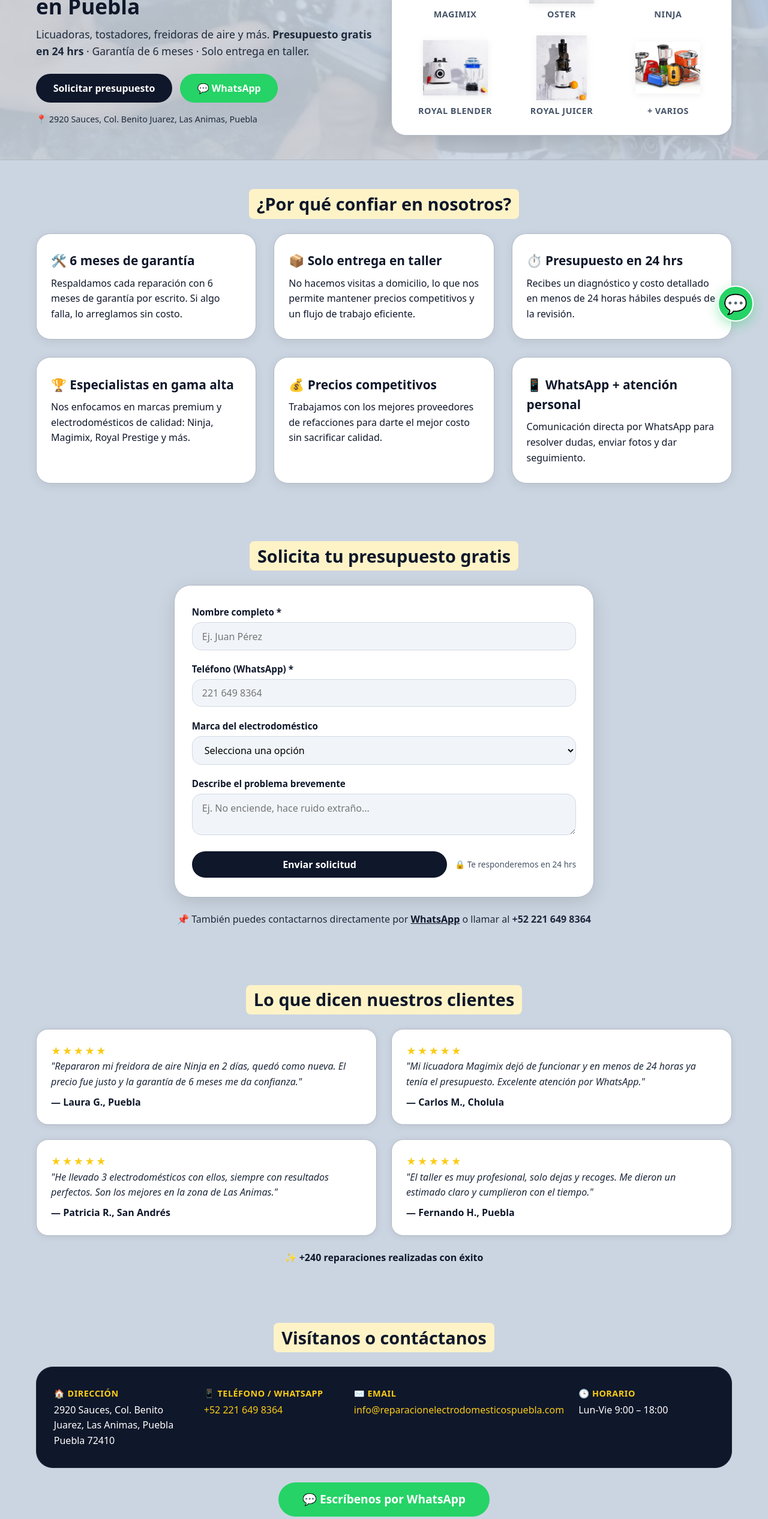
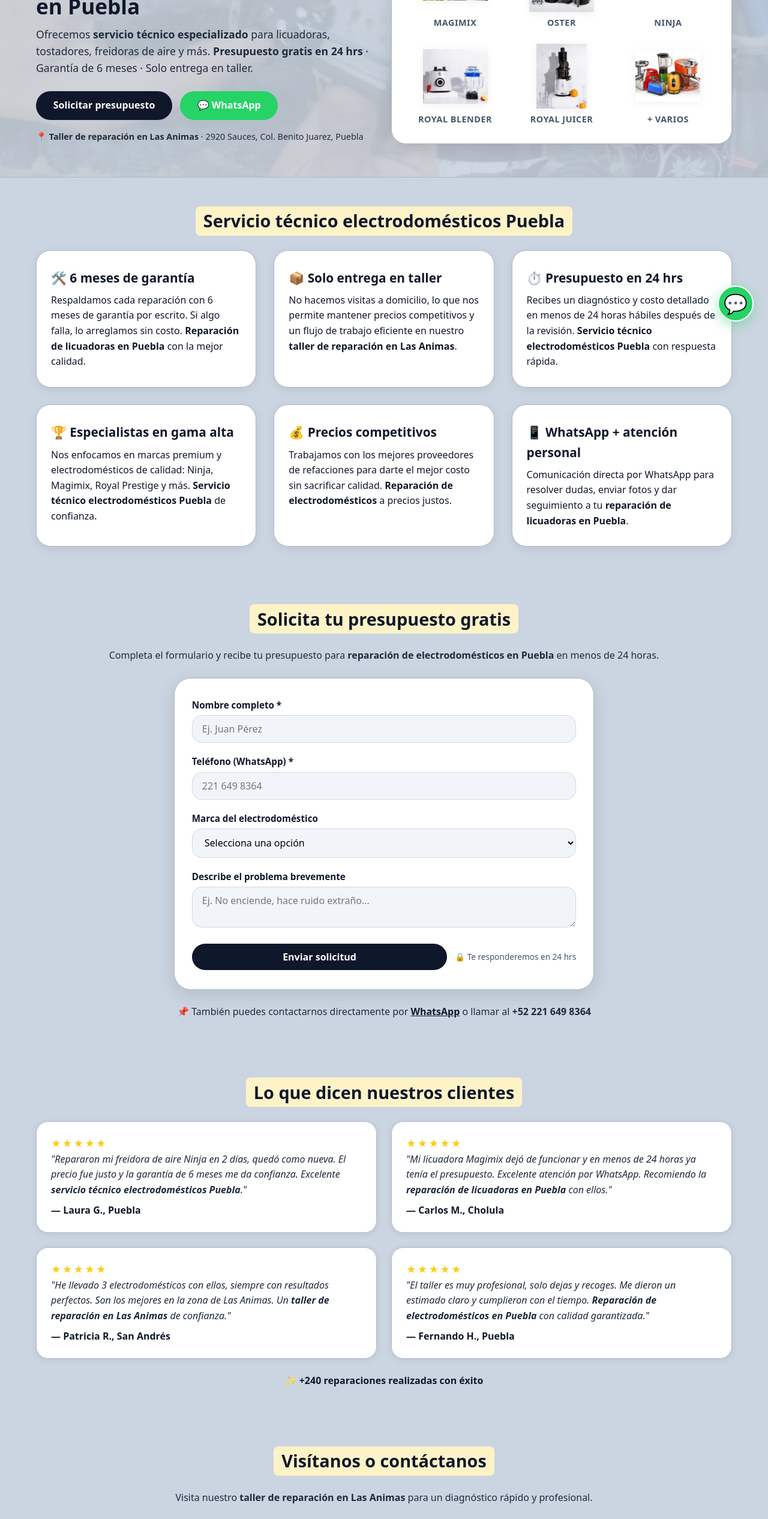
Before and after one commit to pafoxworth123/reparacionelectrodomesticospuebla.com, a plain HTML site: page index.html in a window 1280 px wide. Shown: the part 240-2772 px from the top of the page at 60% size. Drawn offline with Linux system fonts and the light colour scheme.

Commit message:
Add files via upload

```diff
--- a/index.html
+++ b/index.html
@@ -4,9 +4,9 @@
   <meta charset="UTF-8">
   <meta name="viewport" content="width=device-width, initial-scale=1.0, maximum-scale=1.0, user-scalable=yes">
 
-  <title>Reparación de Electrodomésticos en Puebla | Reparaciones Electrodomésticos Puebla</title>
-  <meta name="description" content="Reparación profesional de electrodomésticos en Puebla. Licuadoras, tostadores, freidoras de aire y más. Garantía de 6 meses, presupuestos gratis en 24 hrs. Solo entrega en taller.">
-  <meta name="keywords" content="reparación electrodomésticos Puebla, reparación licuadoras, reparación tostadores, taller eléctrico Las Animas">
+  <title>Reparación de Electrodomésticos en Puebla | Servicio Técnico Especializado</title>
+  <meta name="description" content="Reparación de electrodomésticos en Puebla. Servicio técnico para licuadoras, tostadores y freidoras de aire. Taller de reparación en Las Animas. Garantía 6 meses, presupuesto gratis en 24 hrs.">
+  <meta name="keywords" content="reparación electrodomésticos Puebla, reparación de licuadoras en Puebla, taller de reparación Las Animas, servicio técnico electrodomésticos Puebla, reparación tostadores, taller eléctrico">
 
   <meta name="robots" content="index, follow">
   <meta name="author" content="Reparaciones Electrodomésticos Puebla">
@@ -22,8 +22,8 @@
 
   <link rel="canonical" href="https://reparacionelectrodomesticospuebla.com">
 
-  <meta property="og:title" content="Reparación de Electrodomésticos en Puebla">
-  <meta property="og:description" content="Reparación profesional con 6 meses de garantía. Presupuestos gratis en 24 hrs.">
+  <meta property="og:title" content="Reparación de Electrodomésticos en Puebla | Servicio Técnico">
+  <meta property="og:description" content="Reparación profesional de electrodomésticos en Puebla. Servicio técnico para licuadoras, tostadores y freidoras de aire. Taller en Las Animas. Garantía 6 meses.">
   <meta property="og:type" content="website">
   <meta property="og:url" content="https://reparacionelectrodomesticospuebla.com">
 
@@ -34,7 +34,7 @@
       "@context": "https://schema.org",
       "@type": "LocalBusiness",
       "name": "Reparaciones Electrodomésticos Puebla",
-      "description": "Taller de reparación de electrodomésticos en Puebla. Especialistas en licuadoras, tostadores, freidoras de aire y más.",
+      "description": "Servicio técnico especializado en reparación de electrodomésticos en Puebla. Reparación de licuadoras, tostadores, freidoras de aire y más. Taller en Las Animas.",
       "address": {
         "@type": "PostalAddress",
         "streetAddress": "2920 Sauces, Col. Benito Juarez, Las Animas",
@@ -442,6 +442,25 @@
       background: #1ebe5d;
     }
 
+    /* Keyword-rich footer links for SEO */
+    .seo-links {
+      display: flex;
+      flex-wrap: wrap;
+      justify-content: center;
+      gap: 1.5rem;
+      margin-top: 1rem;
+      font-size: 0.85rem;
+    }
+    .seo-links a {
+      color: #facc15;
+      text-decoration: none;
+      transition: 0.2s;
+    }
+    .seo-links a:hover {
+      text-decoration: underline;
+      color: #eab308;
+    }
+
     .text-center { text-align: center; }
     .mt-2 { margin-top: 1.5rem; }
     .mb-1 { margin-bottom: 1rem; }
@@ -479,13 +498,16 @@
         <span class="highlight-full">Reparación de electrodomésticos</span><br>
         en Puebla
       </h1>
-      <p>Licuadoras, tostadores, freidoras de aire y más. <strong>Presupuesto gratis en 24 hrs</strong> · Garantía de 6 meses · Solo entrega en taller.</p>
+      <!-- KEYWORD: reparación de licuadoras en Puebla -->
+      <p>Ofrecemos <strong>servicio técnico especializado</strong> para licuadoras, tostadores, freidoras de aire y más.
+      <strong>Presupuesto gratis en 24 hrs</strong> · Garantía de 6 meses · Solo entrega en taller.</p>
       <div class="btn-group">
         <a href="#formulario" class="btn btn-primary">Solicitar presupuesto</a>
         <a href="https://wa.me/522216498364" target="_blank" class="btn btn-whatsapp">💬 WhatsApp</a>
       </div>
+      <!-- KEYWORD: taller de reparación Las Animas -->
       <p style="margin-top: 1rem; font-size: 0.9rem; color: #1e293b;">
-        📍 2920 Sauces, Col. Benito Juarez, Las Animas, Puebla
+        📍 <strong>Taller de reparación en Las Animas</strong> · 2920 Sauces, Col. Benito Juarez, Puebla
       </p>
     </div>
     <div class="brand-showcase">
@@ -501,14 +523,16 @@
 
 <section class="section">
   <div class="container">
-    <h2 class="section-title"><span class="highlight-full">¿Por qué confiar en nosotros?</span></h2>
+    <h2 class="section-title"><span class="highlight-full">Servicio técnico electrodomésticos Puebla</span></h2>
     <div class="card-grid">
-      <div class="card"><h3>🛠️ 6 meses de garantía</h3><p>Respaldamos cada reparación con 6 meses de garantía por escrito. Si algo falla, lo arreglamos sin costo.</p></div>
-      <div class="card"><h3>📦 Solo entrega en taller</h3><p>No hacemos visitas a domicilio, lo que nos permite mantener precios competitivos y un flujo de trabajo eficiente.</p></div>
-      <div class="card"><h3>⏱️ Presupuesto en 24 hrs</h3><p>Recibes un diagnóstico y costo detallado en menos de 24 horas hábiles después de la revisión.</p></div>
-      <div class="card"><h3>🏆 Especialistas en gama alta</h3><p>Nos enfocamos en marcas premium y electrodomésticos de calidad: Ninja, Magimix, Royal Prestige y más.</p></div>
-      <div class="card"><h3>💰 Precios competitivos</h3><p>Trabajamos con los mejores proveedores de refacciones para darte el mejor costo sin sacrificar calidad.</p></div>
-      <div class="card"><h3>📱 WhatsApp + atención personal</h3><p>Comunicación directa por WhatsApp para resolver dudas, enviar fotos y dar seguimiento.</p></div>
+      <!-- KEYWORD: reparación de licuadoras en Puebla -->
+      <div class="card"><h3>🛠️ 6 meses de garantía</h3><p>Respaldamos cada reparación con 6 meses de garantía por escrito. Si algo falla, lo arreglamos sin costo. <strong>Reparación de licuadoras en Puebla</strong> con la mejor calidad.</p></div>
+      <div class="card"><h3>📦 Solo entrega en taller</h3><p>No hacemos visitas a domicilio, lo que nos permite mantener precios competitivos y un flujo de trabajo eficiente en nuestro <strong>taller de reparación en Las Animas</strong>.</p></div>
+      <div class="card"><h3>⏱️ Presupuesto en 24 hrs</h3><p>Recibes un diagnóstico y costo detallado en menos de 24 horas hábiles después de la revisión. <strong>Servicio técnico electrodomésticos Puebla</strong> con respuesta rápida.</p></div>
+      <!-- KEYWORD: servicio técnico electrodomésticos Puebla -->
+      <div class="card"><h3>🏆 Especialistas en gama alta</h3><p>Nos enfocamos en marcas premium y electrodomésticos de calidad: Ninja, Magimix, Royal Prestige y más. <strong>Servicio técnico electrodomésticos Puebla</strong> de confianza.</p></div>
+      <div class="card"><h3>💰 Precios competitivos</h3><p>Trabajamos con los mejores proveedores de refacciones para darte el mejor costo sin sacrificar calidad. <strong>Reparación de electrodomésticos</strong> a precios justos.</p></div>
+      <div class="card"><h3>📱 WhatsApp + atención personal</h3><p>Comunicación directa por WhatsApp para resolver dudas, enviar fotos y dar seguimiento a tu <strong>reparación de licuadoras en Puebla</strong>.</p></div>
     </div>
   </div>
 </section>
@@ -516,6 +540,10 @@
 <section class="section bg-gray" id="formulario">
   <div class="container">
     <h2 class="section-title"><span class="highlight-full">Solicita tu presupuesto gratis</span></h2>
+    <!-- KEYWORD: reparación de electrodomésticos en Puebla -->
+    <p class="text-center" style="margin-bottom: 1.5rem; color: #1e293b;">
+      Completa el formulario y recibe tu presupuesto para <strong>reparación de electrodomésticos en Puebla</strong> en menos de 24 horas.
+    </p>
     <div class="form-box">
       <form action="#" method="POST" id="cotizador">
         <div class="form-group">
@@ -557,10 +585,10 @@
   <div class="container">
     <h2 class="section-title"><span class="highlight-full">Lo que dicen nuestros clientes</span></h2>
     <div class="testimonial-grid">
-      <div class="testimonial"><div class="stars">★★★★★</div><p>"Repararon mi freidora de aire Ninja en 2 días, quedó como nueva. El precio fue justo y la garantía de 6 meses me da confianza."</p><div class="author">— Laura G., Puebla</div></div>
-      <div class="testimonial"><div class="stars">★★★★★</div><p>"Mi licuadora Magimix dejó de funcionar y en menos de 24 horas ya tenía el presupuesto. Excelente atención por WhatsApp."</p><div class="author">— Carlos M., Cholula</div></div>
-      <div class="testimonial"><div class="stars">★★★★★</div><p>"He llevado 3 electrodomésticos con ellos, siempre con resultados perfectos. Son los mejores en la zona de Las Animas."</p><div class="author">— Patricia R., San Andrés</div></div>
-      <div class="testimonial"><div class="stars">★★★★★</div><p>"El taller es muy profesional, solo dejas y recoges. Me dieron un estimado claro y cumplieron con el tiempo."</p><div class="author">— Fernando H., Puebla</div></div>
+      <div class="testimonial"><div class="stars">★★★★★</div><p>"Repararon mi freidora de aire Ninja en 2 días, quedó como nueva. El precio fue justo y la garantía de 6 meses me da confianza. Excelente <strong>servicio técnico electrodomésticos Puebla</strong>."</p><div class="author">— Laura G., Puebla</div></div>
+      <div class="testimonial"><div class="stars">★★★★★</div><p>"Mi licuadora Magimix dejó de funcionar y en menos de 24 horas ya tenía el presupuesto. Excelente atención por WhatsApp. Recomiendo la <strong>reparación de licuadoras en Puebla</strong> con ellos."</p><div class="author">— Carlos M., Cholula</div></div>
+      <div class="testimonial"><div class="stars">★★★★★</div><p>"He llevado 3 electrodomésticos con ellos, siempre con resultados perfectos. Son los mejores en la zona de Las Animas. Un <strong>taller de reparación en Las Animas</strong> de confianza."</p><div class="author">— Patricia R., San Andrés</div></div>
+      <div class="testimonial"><div class="stars">★★★★★</div><p>"El taller es muy profesional, solo dejas y recoges. Me dieron un estimado claro y cumplieron con el tiempo. <strong>Reparación de electrodomésticos en Puebla</strong> con calidad garantizada."</p><div class="author">— Fernando H., Puebla</div></div>
     </div>
     <p class="text-center mt-2" style="font-weight:600;">✨ <strong>+240 reparaciones</strong> realizadas con éxito</p>
   </div>
@@ -569,6 +597,10 @@
 <section class="section bg-gray" id="contacto">
   <div class="container">
     <h2 class="section-title"><span class="highlight-full">Visítanos o contáctanos</span></h2>
+    <!-- KEYWORD: taller de reparación Las Animas -->
+    <p class="text-center" style="margin-bottom: 1rem; color: #1e293b;">
+      Visita nuestro <strong>taller de reparación en Las Animas</strong> para un diagnóstico rápido y profesional.
+    </p>
     <div class="info-block">
       <div><strong>🏠 Dirección</strong>2920 Sauces, Col. Benito Juarez, Las Animas, Puebla Puebla 72410</div>
       <div><strong>📱 Teléfono / WhatsApp</strong><a href="https://wa.me/522216498364" target="_blank">+52 221 649 8364</a></div>
@@ -584,7 +616,14 @@
 <footer class="footer">
   <div class="container">
     <p>© 2026 Reparaciones Electrodomésticos Puebla · Todos los derechos reservados.</p>
-    <p style="margin-top:0.3rem;">🌐 <a href="https://reparacionelectrodomesticospuebla.com">reparacionelectrodomesticospuebla.com</a></p>
+    <!-- KEYWORD LINKS FOR SEO -->
+    <div class="seo-links">
+      <a href="#formulario">Reparación de electrodomésticos en Puebla</a>
+      <a href="#formulario">Reparación de licuadoras en Puebla</a>
+      <a href="#contacto">Taller de reparación Las Animas</a>
+      <a href="#formulario">Servicio técnico electrodomésticos Puebla</a>
+    </div>
+    <p style="margin-top:0.5rem;">🌐 <a href="https://reparacionelectrodomesticospuebla.com">reparacionelectrodomesticospuebla.com</a></p>
   </div>
 </footer>
 
```
